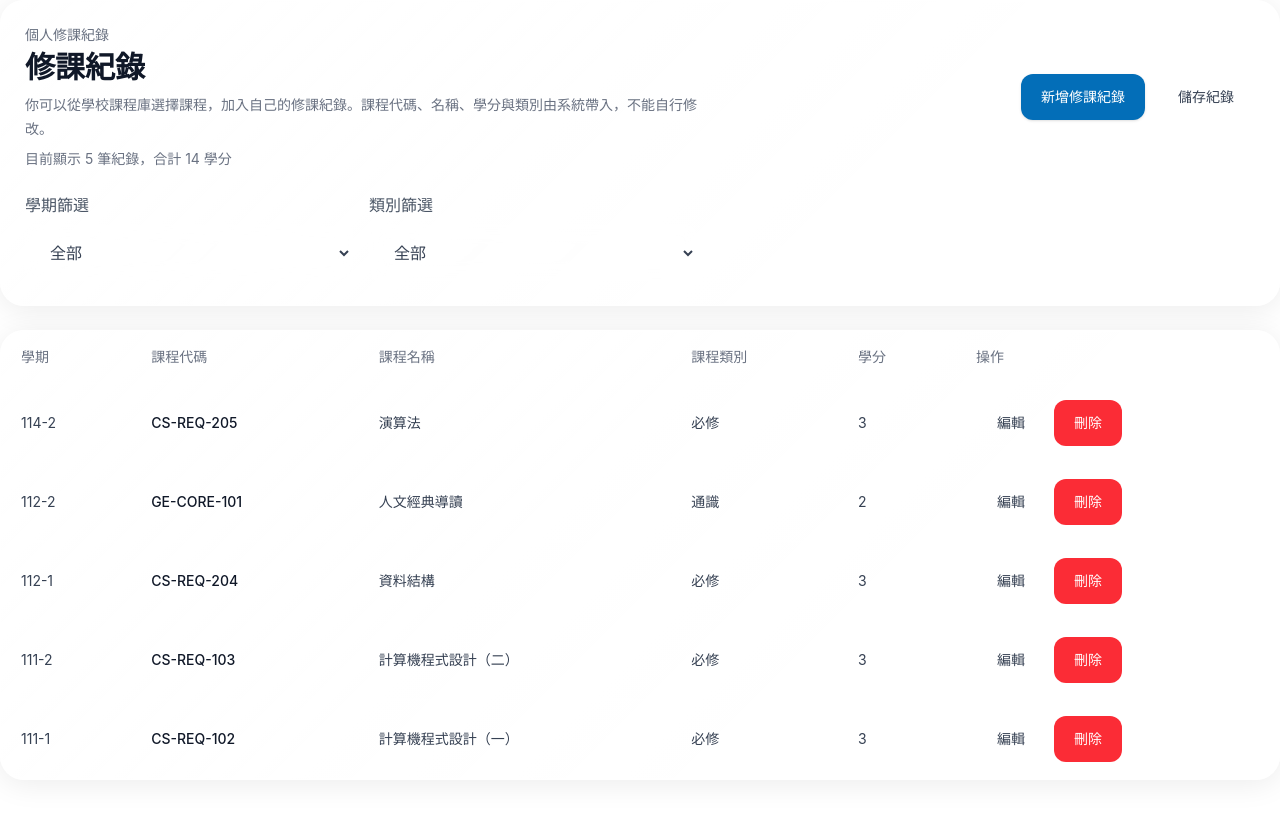
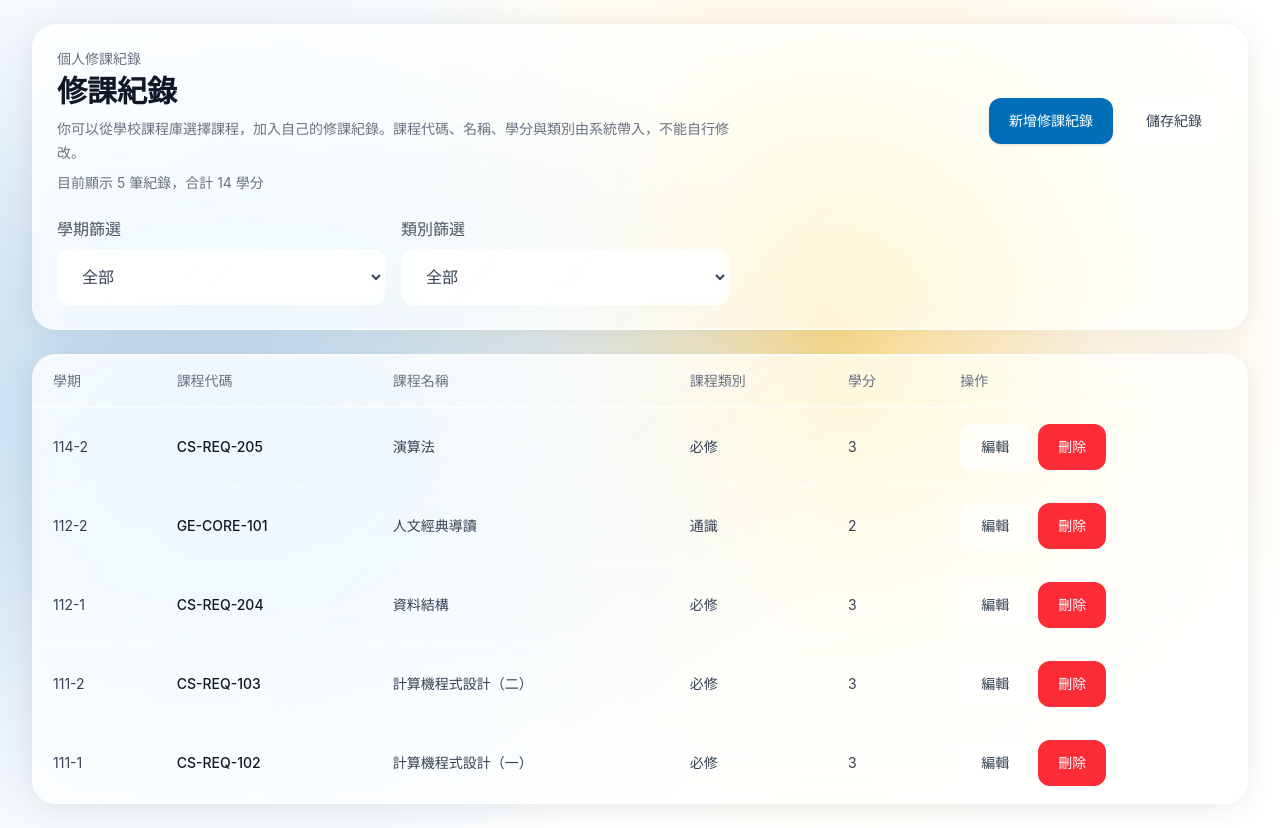
Before and after one commit to timleeswitch/114_nccu_database, a React (Vite) app in the folder frontend/: page /records in a window 1280 px wide. Before the commit the page ends 800 px from the top, so only its background shows below. Built offline with nearby package versions, Linux system fonts and the light colour scheme.

Commit message:
style: apply consistent page background to CourseRecordsPage

```diff
--- a/frontend/src/pages/CourseRecordsPage.tsx
+++ b/frontend/src/pages/CourseRecordsPage.tsx
@@ -198,7 +198,13 @@ export default function CourseRecordsPage({ studentId }: CourseRecordsPageProps)
   }
 
   return (
-    <div className="space-y-6">
+    <div
+      className="min-h-screen space-y-6 px-4 py-6 md:px-8"
+      style={{
+        background:
+          'radial-gradient(ellipse 55% 60% at 15% 50%, #aacde8CC 0%, transparent 100%), radial-gradient(circle at 65% 40%, #FFCA4BAA 0%, #FFCA4B66 12%, #FFCA4B22 28%, transparent 55%), #ffffff',
+      }}
+    >
       <Card className="px-6 py-6">
         <div className="flex flex-col gap-4 lg:flex-row lg:items-center lg:justify-between">
           <div>
```
